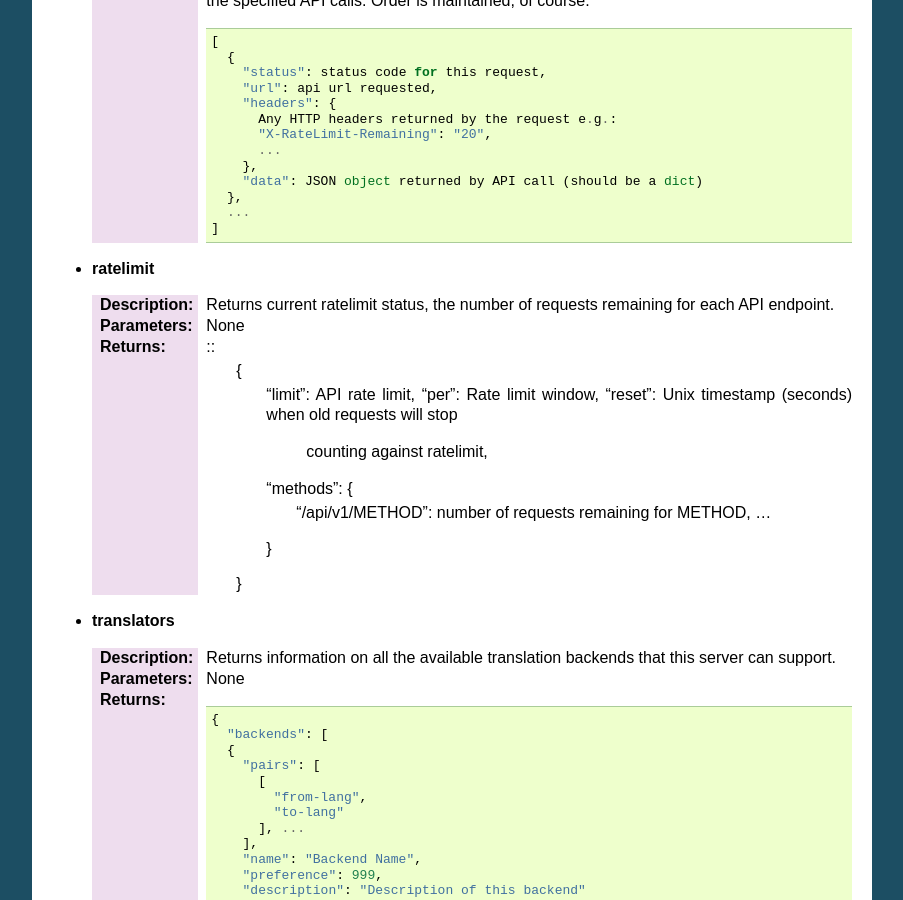
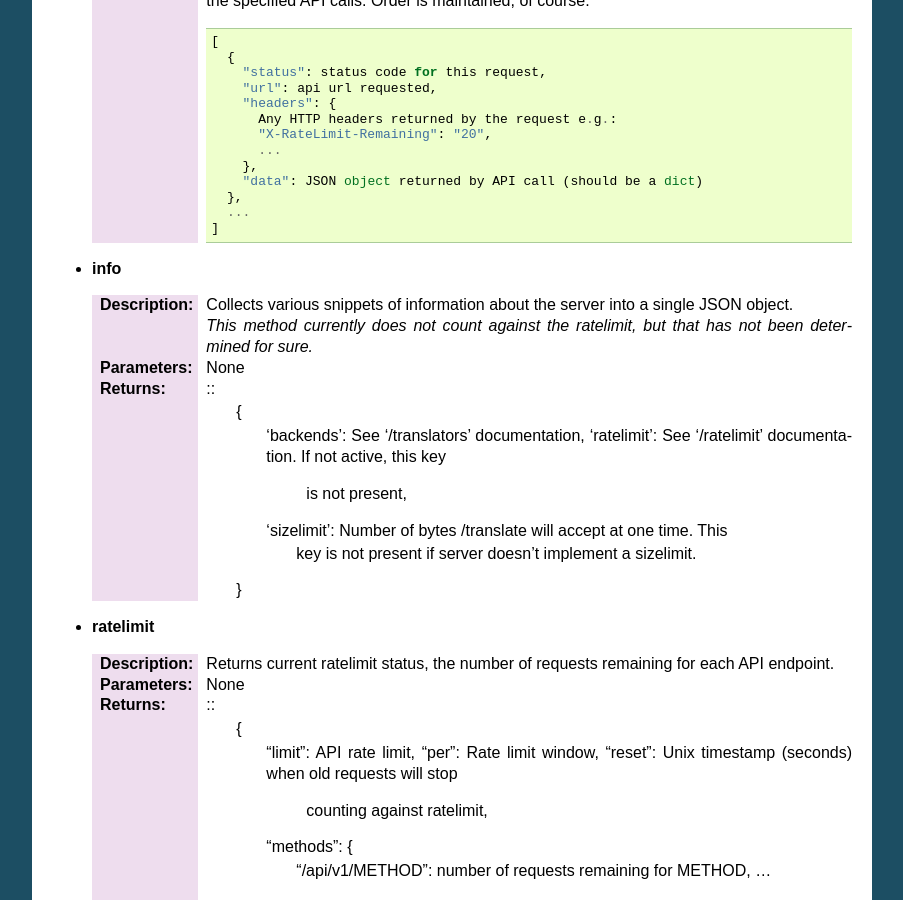
Before and after one commit to erik/translate, a Sphinx documentation site: the page built from docs/source/dev/api.rst, in a window 1280 px wide and 900 px high, scrolled down 754 px. Shown: the whole window, without its empty margins (198-1101 px from the left). Built offline with Sphinx 7.4.7, drawn with Linux system fonts in a browser that asks for light colours.

Commit message:
Add /info API documentation

```diff
--- a/docs/source/dev/api.rst
+++ b/docs/source/dev/api.rst
@@ -56,6 +56,27 @@ Methods
           },
           ...
         ]
+
+- **info**
+
+  :Description:
+     Collects various snippets of information about the server into a single
+     JSON object.
+
+     *This method currently does not count against the ratelimit, but that has
+     not been determined for sure.*
+  :Parameters:
+     None
+  :Returns:
+     ::
+        {
+          'backends': See '/translators' documentation,
+          'ratelimit': See '/ratelimit' documentation. If not active, this key
+                       is not present,
+          'sizelimit': Number of bytes /translate will accept at one time. This
+                       key is not present if server doesn't implement a
+                       sizelimit.
+        }
 
 - **ratelimit**
 
```
